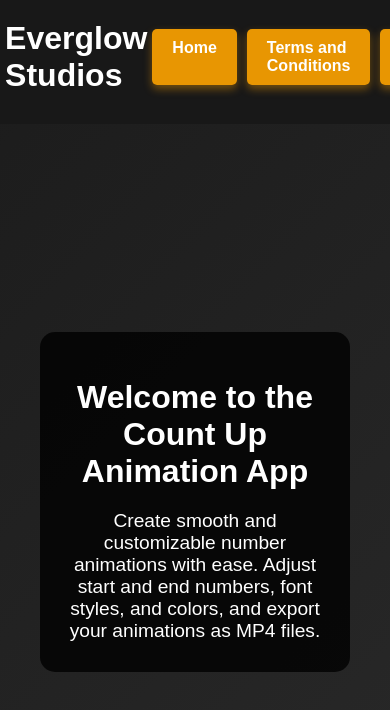
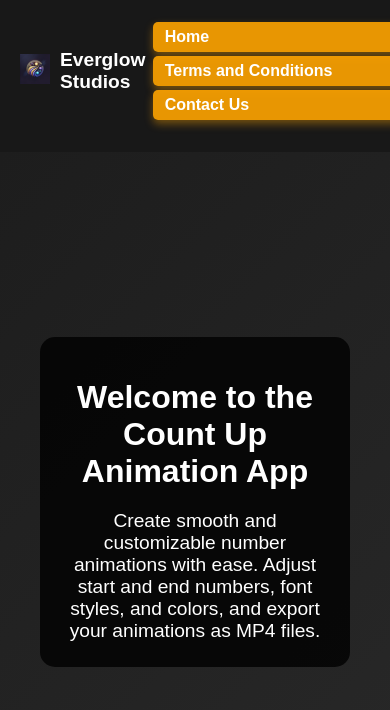
Before and after one commit to everglowstudios/count-up-animation-app, a plain HTML site: page index.html in a window 390 px wide. Drawn offline with Linux system fonts and the light colour scheme.

Commit message:
Update styles.css

```diff
--- a/styles.css
+++ b/styles.css
@@ -117,6 +117,41 @@ main {
     }
 }
 
+/* Responsive Styles */
+@media (max-width: 768px) {
+    .logo img {
+        width: 40px;
+        height: 40px;
+    }
+    h1 {
+        font-size: 1.5em;
+    }
+    nav.main-nav {
+        flex-direction: column;
+    }
+    nav.main-nav a.button {
+        padding: 8px 16px;
+        margin: 3px;
+    }
+}
+
+@media (max-width: 480px) {
+    .logo img {
+        width: 30px;
+        height: 30px;
+    }
+    h1 {
+        font-size: 1.2em;
+    }
+    nav.main-nav a.button {
+        padding: 6px 12px;
+        margin: 2px 0;
+    }
+    .content-box {
+        padding: 15px;
+    }
+}
+
 /* Contact Us Page Styles */
 .contact-page {
     text-align: center;
```
